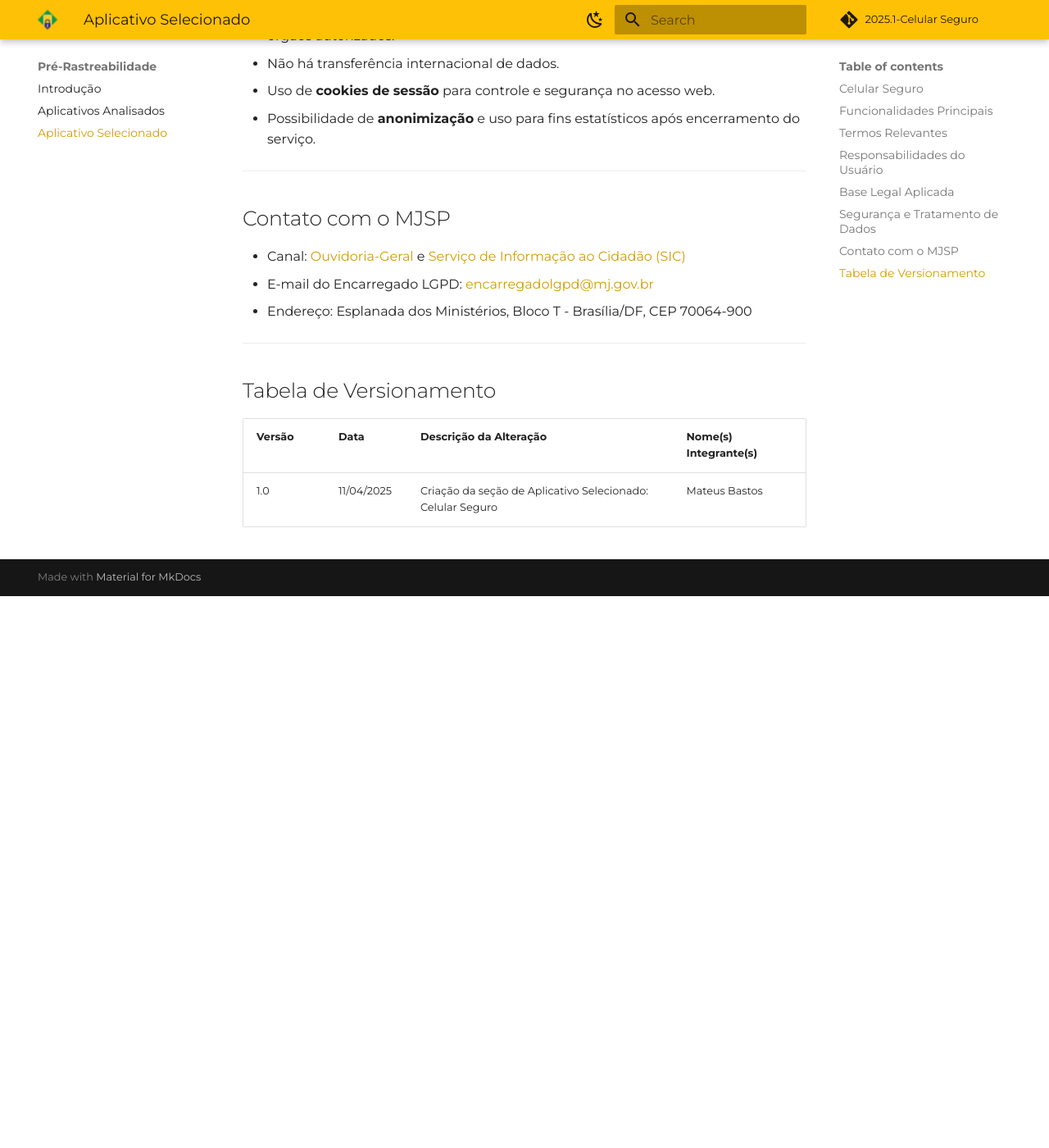
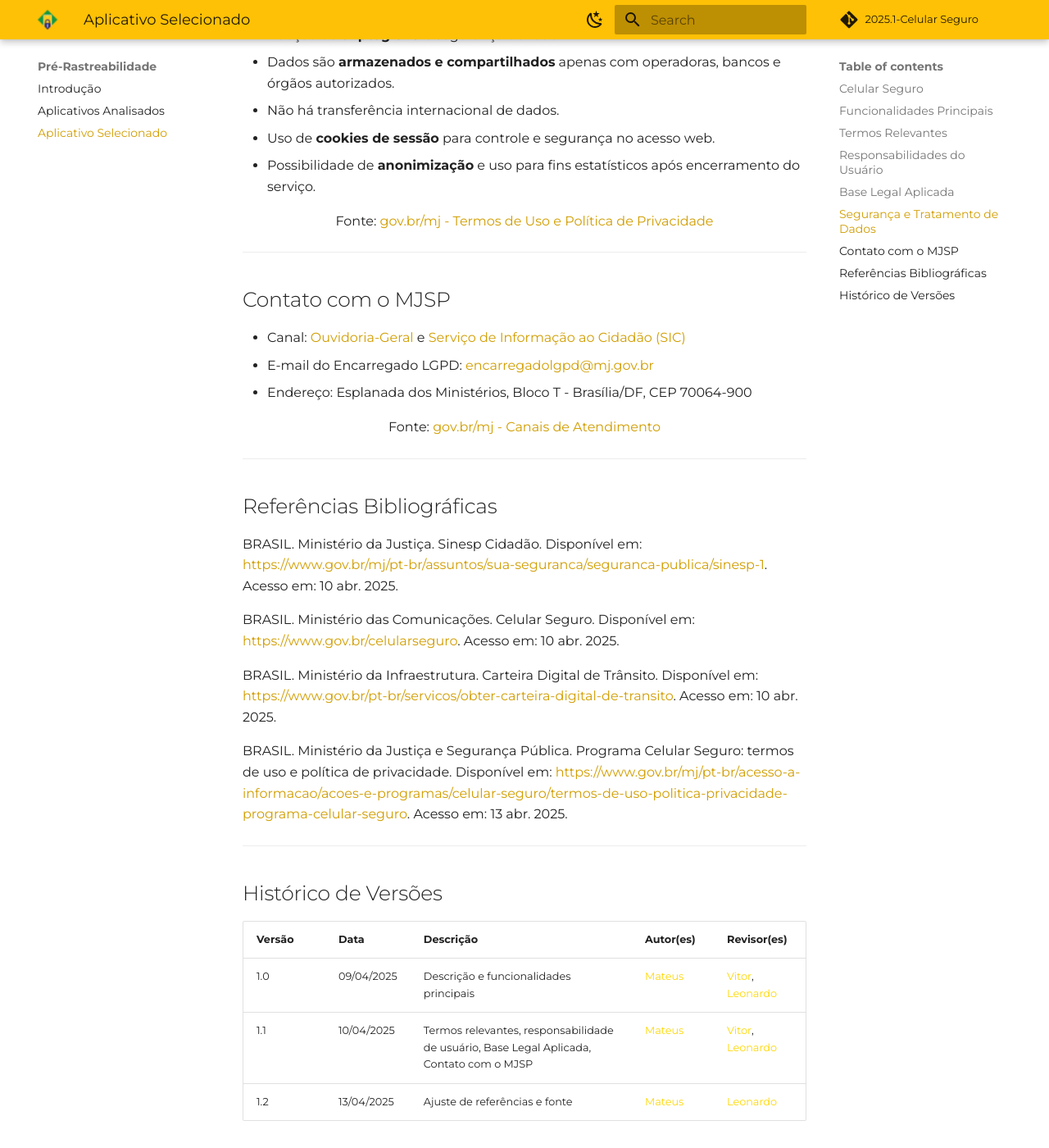
Before and after one commit to Requisitos-de-Software/2025.1-CelularSeguro, an MkDocs documentation site: the page built from Docs/documento-pre-rastreabilidade/aplicativo_selecionado.md, in a window 1280 px wide and 1400 px high, scrolled down 2463 px. Shown: the whole window at 82% size. Built offline with MkDocs 1.6.1 and Material for MkDocs 9.7.7, drawn with Linux system fonts in a browser that asks for light colours; comment, search, counter and statistics services are not loaded; before the commit the page ends 3190 px from its top, so only the background shows below that; some of the changed text lies outside the part shown.

Commit message:
[docs] Alterações na aba Aplicativo Selecionado

```diff
--- a/Docs/documento-pre-rastreabilidade/aplicativo_selecionado.md
+++ b/Docs/documento-pre-rastreabilidade/aplicativo_selecionado.md
@@ -15,6 +15,9 @@
 - **Acompanhamento do status** dos bloqueios realizados.
 - **Acesso multiplataforma:** disponível como app (iOS/Android) e versão web, com autenticação Gov.br.
 
+<font size="3"><p style="text-align: center">Fonte: <a href="https://www.gov.br/mj/pt-br/assuntos/noticias/celular-seguro-como-funciona" target="_blank">gov.br/mj - Como funciona o Celular Seguro</a></p></font>
+
+
 ---
 
 ## Termos Relevantes
@@ -29,7 +32,8 @@
 | **Evento/Incidente**         | Ocorrência de roubo, furto ou extravio do dispositivo.                           |
 | **Serviço Celular Seguro**   | Conjunto de ferramentas para proteger dados e serviços móveis.                   |
 
-<font size="3"><p style="text-align: center">Fonte: Autores</p></font>
+<font size="3"><p style="text-align: center">Fonte: <a href="https://www.gov.br/mj/pt-br/acesso-a-informacao/acoes-e-programas/celular-seguro/termos-de-uso-politica-privacidade-programa-celular-seguro" target="_blank">gov.br/mj - Termos de Uso e Política de Privacidade</a></p></font>
+
 
 ---
 
@@ -42,6 +46,10 @@
 - **Responder por danos** causados por uso indevido ou não autorizado do serviço.
 - **Baixar o app apenas pelas lojas oficiais** (App Store ou Google Play).
 - Realizar comunicações complementares com a **polícia, operadora e bancos** após emitir o alerta.
+
+<font size="3"><p style="text-align: center">Fonte: <a href="https://www.gov.br/mj/pt-br/acesso-a-informacao/acoes-e-programas/celular-seguro/termos-de-uso-politica-privacidade-programa-celular-seguro" target="_blank">gov.br/mj - Termos de Uso e Política de Privacidade</a></p></font>
+
+
 
 ---
 
@@ -57,7 +65,10 @@
 | **Lei nº 13.460/2017**                     | Direitos dos usuários de serviços públicos.                                   |
 | **Portarias e Decretos do MJSP**           | Regras internas sobre proteção de dados, governança e serviços digitais.      |
 
-<font size="3"><p style="text-align: center">Fonte: Legislação brasileira disponível em www.planalto.gov.br e portal do Ministério da Justiça.</p></font>
+
+<font size="3"><p style="text-align: center">Fonte: <a href="https://www.gov.br/mj/pt-br/acesso-a-informacao/acoes-e-programas/celular-seguro/termos-de-uso-politica-privacidade-programa-celular-seguro" target="_blank">gov.br/mj - Base Legal do Programa Celular Seguro</a></p></font>
+
+
 
 ---
 
@@ -69,6 +80,9 @@
 - Uso de **cookies de sessão** para controle e segurança no acesso web.
 - Possibilidade de **anonimização** e uso para fins estatísticos após encerramento do serviço.
 
+<font size="3"><p style="text-align: center">Fonte: <a href="https://www.gov.br/mj/pt-br/acesso-a-informacao/acoes-e-programas/celular-seguro/termos-de-uso-politica-privacidade-programa-celular-seguro" target="_blank">gov.br/mj - Termos de Uso e Política de Privacidade</a></p></font>
+
+
 ---
 
 ## Contato com o MJSP
@@ -77,11 +91,30 @@
 - E-mail do Encarregado LGPD: [encarregadolgpd@mj.gov.br](mailto:encarregadolgpd@mj.gov.br)
 - Endereço: Esplanada dos Ministérios, Bloco T - Brasília/DF, CEP 70064-900
 
+<font size="3"><p style="text-align: center">Fonte: <a href="https://www.gov.br/mj/pt-br/canais_atendimento" target="_blank">gov.br/mj - Canais de Atendimento</a></p></font>
+
+
 
 ---
 
-## Tabela de Versionamento
+## Referências Bibliográficas
 
-| **Versão** | **Data**     | **Descrição da Alteração**                           | **Nome(s) Integrante(s)**     |
-|------------|--------------|-------------------------------------------------------|-------------------------------|
-| 1.0        | 11/04/2025   | Criação da seção de Aplicativo Selecionado: Celular Seguro | Mateus Bastos        |
+BRASIL. Ministério da Justiça. Sinesp Cidadão. Disponível em: <https://www.gov.br/mj/pt-br/assuntos/sua-seguranca/seguranca-publica/sinesp-1>. Acesso em: 10 abr. 2025.
+
+BRASIL. Ministério das Comunicações. Celular Seguro. Disponível em: <https://www.gov.br/celularseguro>. Acesso em: 10 abr. 2025.
+
+BRASIL. Ministério da Infraestrutura. Carteira Digital de Trânsito. Disponível em: <https://www.gov.br/pt-br/servicos/obter-carteira-digital-de-transito>. Acesso em: 10 abr. 2025.
+
+BRASIL. Ministério da Justiça e Segurança Pública. Programa Celular Seguro: termos de uso e política de privacidade. Disponível em: <https://www.gov.br/mj/pt-br/acesso-a-informacao/acoes-e-programas/celular-seguro/termos-de-uso-politica-privacidade-programa-celular-seguro>. Acesso em: 13 abr. 2025.
+
+
+
+---
+
+## Histórico de Versões
+
+| Versão | Data       | Descrição                                                                                                     | Autor(es)                                                                                                 | Revisor(es)                                                                                                                  |
+|--------|------------|--------------------------------------------------------------------------------------------------------------|------------------------------------------------------------------------------------------------------------|------------------------------------------------------------------------------------------------------------------------------|
+| 1.0    | 09/04/2025 | Descrição e funcionalidades principais                                                                       | [<span style="color:gold;">Mateus</span>](https://github.com/MateuSansete)                                | [<span style="color:gold;">Vitor</span>](https://github.com/Bessazs), [<span style="color:gold;">Leonardo</span>](https://github.com/leozinlima) |
+| 1.1    | 10/04/2025 | Termos relevantes, responsabilidade de usuário, Base Legal Aplicada, Contato com o MJSP                      | [<span style="color:gold;">Mateus</span>](https://github.com/MateuSansete)                                | [<span style="color:gold;">Vitor</span>](https://github.com/Bessazs), [<span style="color:gold;">Leonardo</span>](https://github.com/leozinlima) |
+| 1.2    | 13/04/2025 | Ajuste de referências e fonte                                                                                 | [<span style="color:gold;">Mateus</span>](https://github.com/MateuSansete)                                |  [<span style="color:gold;">Leonardo</span>](https://github.com/leozinlima) |
```
